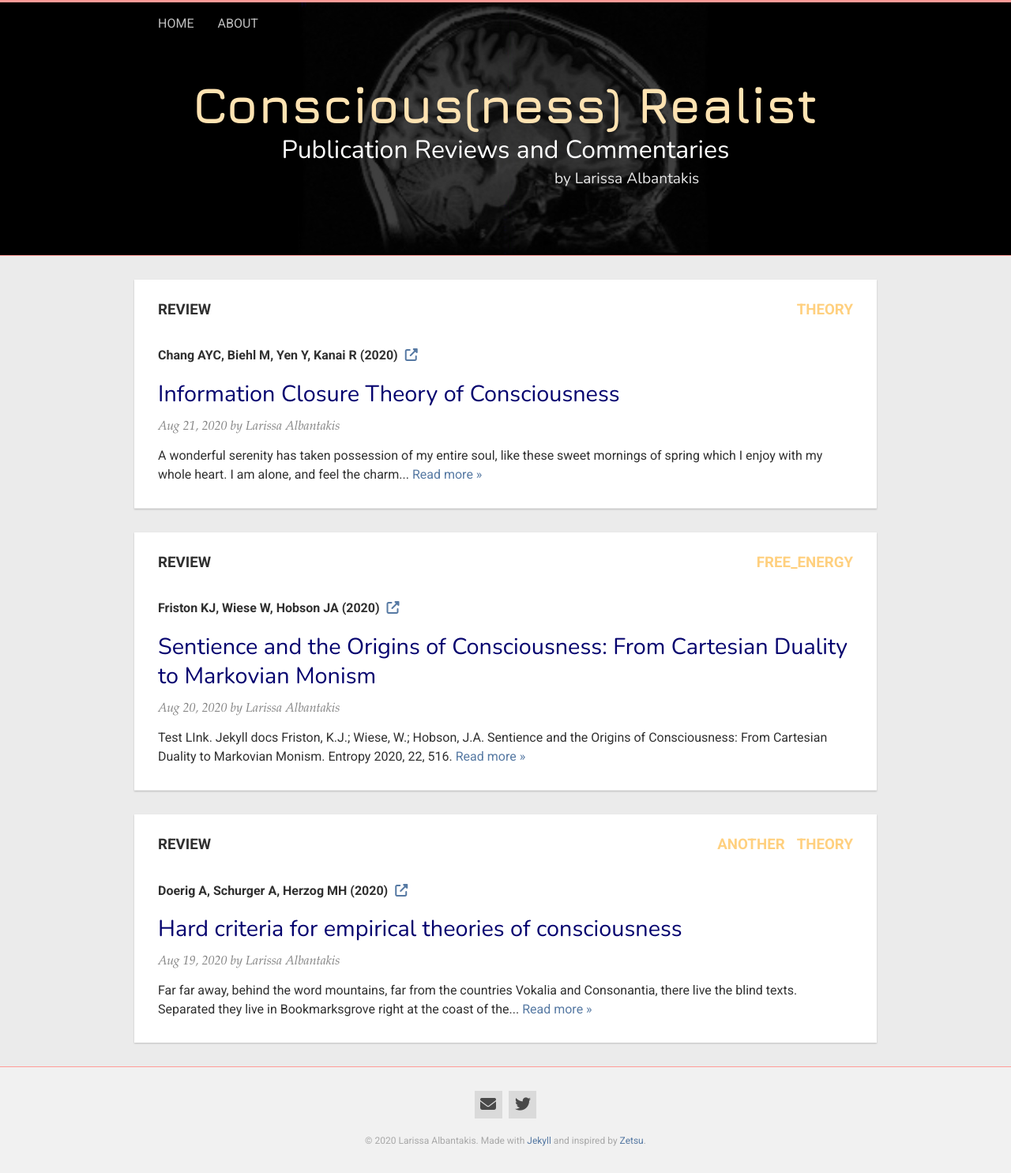
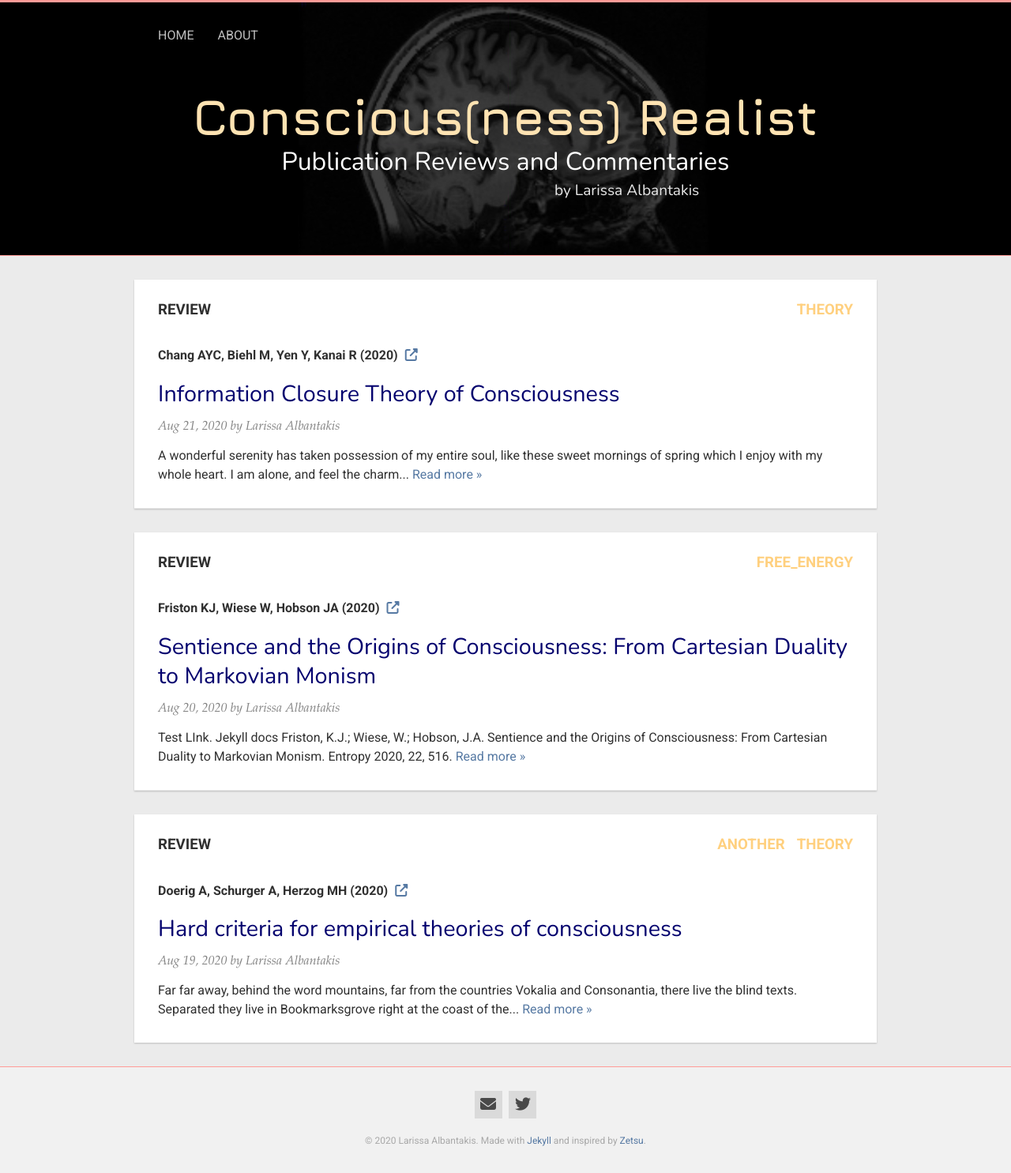
Before and after one commit to ConsciousnessRealist/consciousnessrealist.github.io, a Jekyll site: the page built from index.html, in a window 1280 px wide. Shown: the whole page at 79% size. Built offline with Jekyll 4.4.1, drawn with Linux system fonts in a browser that asks for light colours; nearby versions of some CDN libraries; the list of posts is cut into pages by our own code.

Commit message:
More phone fixes

```diff
--- a/_sass/_layouts.scss
+++ b/_sass/_layouts.scss
@@ -90,13 +90,13 @@
   @extend %clearfix;  // This is to avoid pictures or other things to exceed the box
 
   li {
-    padding: 15px 0px 15px $spacing-unit;
+    padding: $spacing-unit 0px 15px $spacing-unit;
     margin: 0;
     text-transform: uppercase;
     float: left;
     display: inline-block;
     @include media-query($on-phone) {
-      padding: 5px 0px 5px $spacing-unit/2;
+      padding: $spacing-unit-phone 0px 15px $spacing-unit-phone;
     }
   }
 
--- a/_sass/_variables.scss
+++ b/_sass/_variables.scss
@@ -65,6 +65,7 @@
 // Width of the content area
 $content-width:    1000px !default;
 $spacing-unit : 30px !default;
+$spacing-unit-phone : ($spacing-unit/2) !default;
 $padding-unit : ($spacing-unit/2) !default;
 $on-phone     : 480px !default;
 
```
